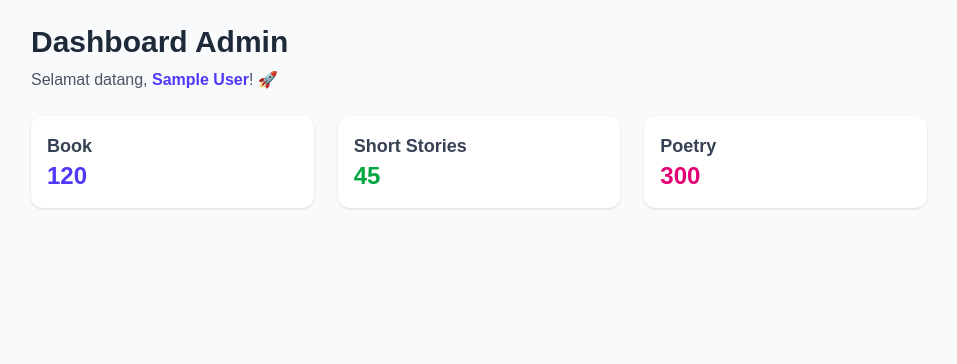
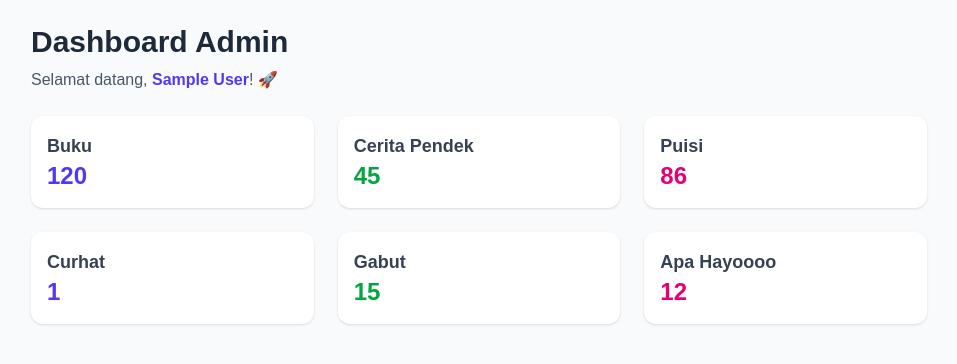
Before and after one commit to rezachairul/xaviala, a Next.js app: page /admin/dashboard in a window 1280 px wide. Shown: the top 364 px of the page, without its empty margins (161-1118 px from the left). Built offline with nearby package versions, Linux system fonts and the light colour scheme; no server answers; sample sign-in values are in the browser's storage.

Commit message:
`Added new sections to dashboard page and updated existing ones with new titles and counts.`

```diff
--- a/app/admin/dashboard/page.js
+++ b/app/admin/dashboard/page.js
@@ -36,16 +36,28 @@ export default function DashboardPage() {
         </p>
         <div className="grid grid-cols-1 md:grid-cols-3 gap-6">
           <div className="bg-white shadow rounded-xl p-4">
-            <h2 className="text-lg font-semibold text-gray-700">Book</h2>
+            <h2 className="text-lg font-semibold text-gray-700">Buku</h2>
             <p className="text-2xl font-bold text-indigo-600">120</p>
           </div>
           <div className="bg-white shadow rounded-xl p-4">
-            <h2 className="text-lg font-semibold text-gray-700">Short Stories</h2>
+            <h2 className="text-lg font-semibold text-gray-700">Cerita Pendek</h2>
             <p className="text-2xl font-bold text-green-600">45</p>
           </div>
           <div className="bg-white shadow rounded-xl p-4">
-            <h2 className="text-lg font-semibold text-gray-700">Poetry</h2>
-            <p className="text-2xl font-bold text-pink-600">300</p>
+            <h2 className="text-lg font-semibold text-gray-700">Puisi</h2>
+            <p className="text-2xl font-bold text-pink-600">86</p>
+          </div>
+          <div className="bg-white shadow rounded-xl p-4">
+            <h2 className="text-lg font-semibold text-gray-700">Curhat</h2>
+            <p className="text-2xl font-bold text-indigo-600">1</p>
+          </div>
+          <div className="bg-white shadow rounded-xl p-4">
+            <h2 className="text-lg font-semibold text-gray-700">Gabut</h2>
+            <p className="text-2xl font-bold text-green-600">15</p>
+          </div>
+          <div className="bg-white shadow rounded-xl p-4">
+            <h2 className="text-lg font-semibold text-gray-700">Apa Hayoooo</h2>
+            <p className="text-2xl font-bold text-pink-600">12</p>
           </div>
         </div>
       </div>
```
